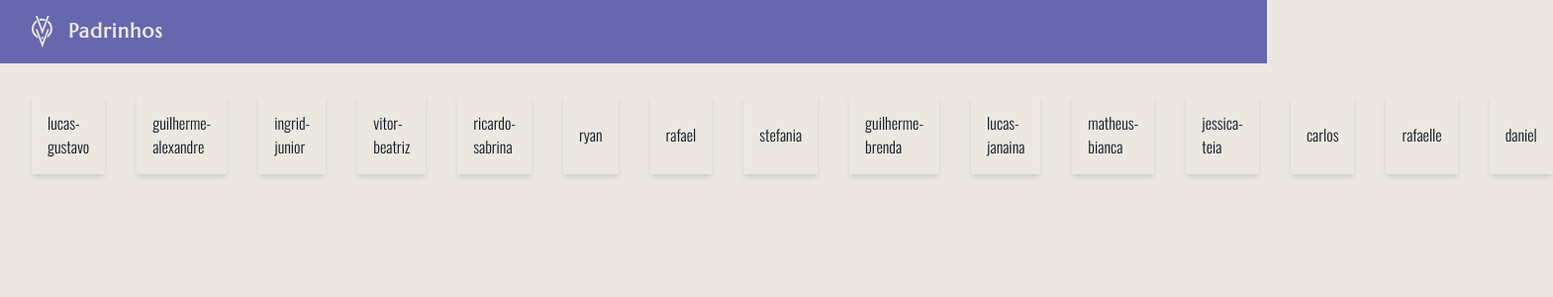
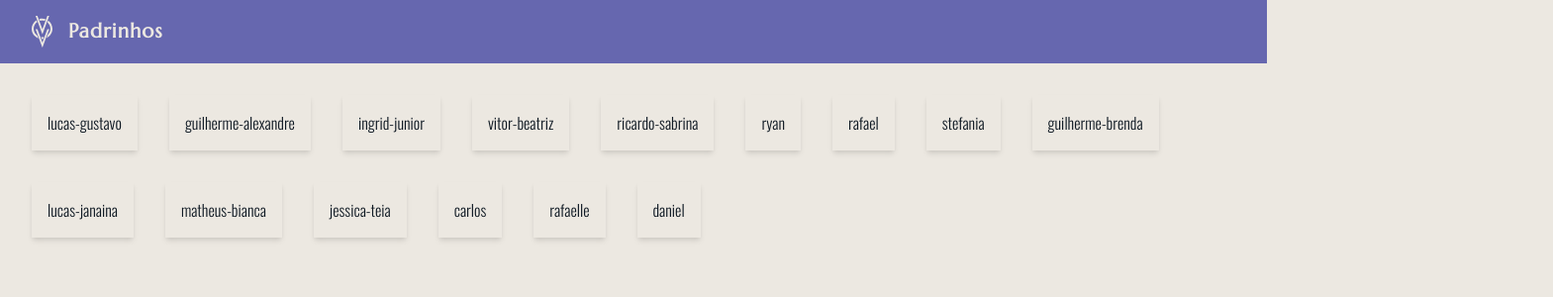
Before and after one commit to Victorb999/Padrinhos-VV, a Next.js app: page / in a window 1280 px wide. Shown: the top 300 px of the page at 99% size, 1569 px wide, since content can reach past the window. Built offline with nearby package versions, Linux system fonts and the light colour scheme; a web font is replaced by a local one.

Commit message:
Update page.tsx and page.tsx

```diff
--- a/app/[slug]/page.tsx
+++ b/app/[slug]/page.tsx
@@ -25,10 +25,13 @@ export default async function Page({ params }: PageProps) {
       <h1 className="font-serif font-bold text-dark tracking-wider text-xl">
         {groomsmenFiltered.slug}
       </h1>
+      <div className="p-4 flex flex-row">
         {groomsmenFiltered?.members?.map((member: Member) => {
           return (
-          <div key={member.id}>
-            <img src={member.image} />
+            <div key={member.id} className="p-4">
+              <img
+                src={`https://ui-avatars.com/api/?name=${member.name}&background=0F1923&color=B5A5D1&rounded=true&format=svg`}
+              />
               <h1 className="font-cursive font-bold text-dark tracking-wider text-xl">
                 {member.nickName}
               </h1>
@@ -36,5 +39,6 @@ export default async function Page({ params }: PageProps) {
           )
         })}
       </div>
+    </div>
   )
 }
--- a/app/page.tsx
+++ b/app/page.tsx
@@ -1,3 +1,4 @@
+import Link from 'next/link'
 import { Groomsman } from '../../services/types'
 import { getPadrinhos } from '../services/getPadrinhos'
 
@@ -5,14 +6,14 @@ export default async function IndexPage() {
   const data = await getPadrinhos()
 
   return (
-    <div className="flex p-4">
+    <div className="flex flex-wrap  p-4">
       {data?.groomsmen.map((groomsman: Groomsman) => {
         return (
           <div
-            className="shadow-md flex items-center p-4 m-4 hover:bg-purple"
+            className="shadow-md flexitems-center p-4 m-4 hover:bg-purple"
             key={groomsman.id}
           >
-            {groomsman.slug}
+            <Link href={`/${groomsman.slug}`}>{groomsman.slug}</Link>
           </div>
         )
       })}
```
Lines whose indentation alone changed are shown as unchanged.
